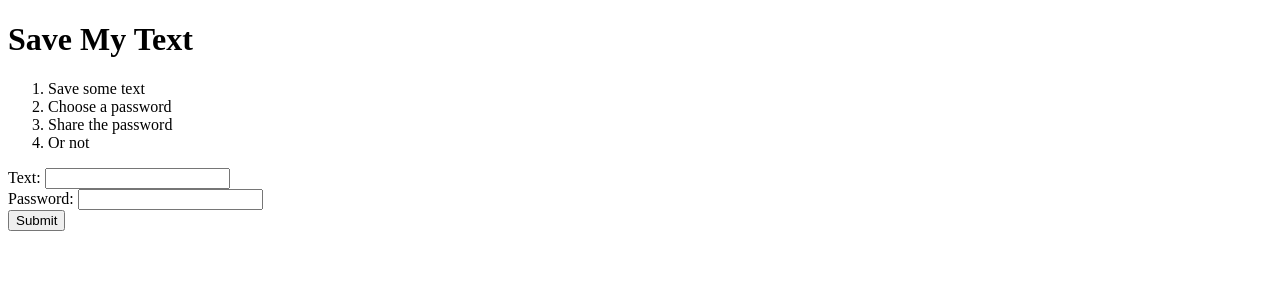
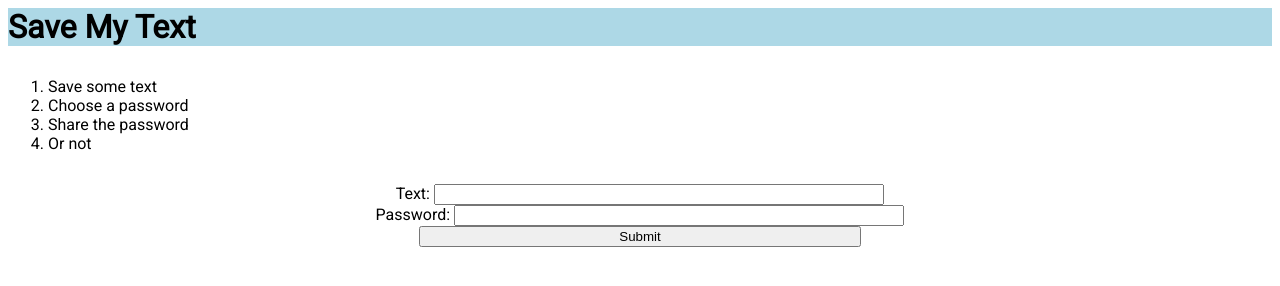
Before and after one commit to jsawesome1/SaveMyText, a plain HTML site: page index.html in a window 1280 px wide. Drawn offline with Linux system fonts and the light colour scheme.

Commit message:
h1 work & Spacer class

```diff
--- a/index.css
+++ b/index.css
@@ -1,5 +1,21 @@
-header {
-    font-size: 20
-    color:lightred
-
+html {
+    font-family: 'Roboto', sans-serif;
 }
+h1 {
+    width: 100%;
+    font : 20;
+    background:lightblue;
+    padding: 0px;
+    margin: 0px;
+    border-width: 2px;
+    border-bottom-color: darkturquoise;
+}
+.spacer {
+    padding-bottom: 15px;
+}
+.centered {
+    text-align: center;
+}
+input{
+    width: 35%;
+}
```
